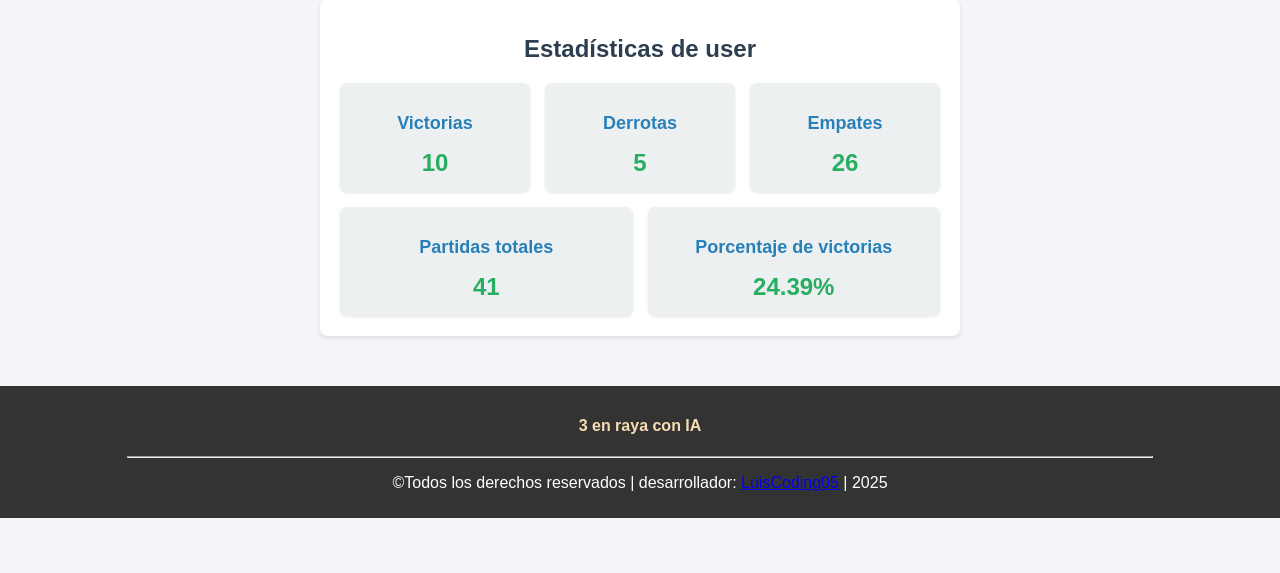
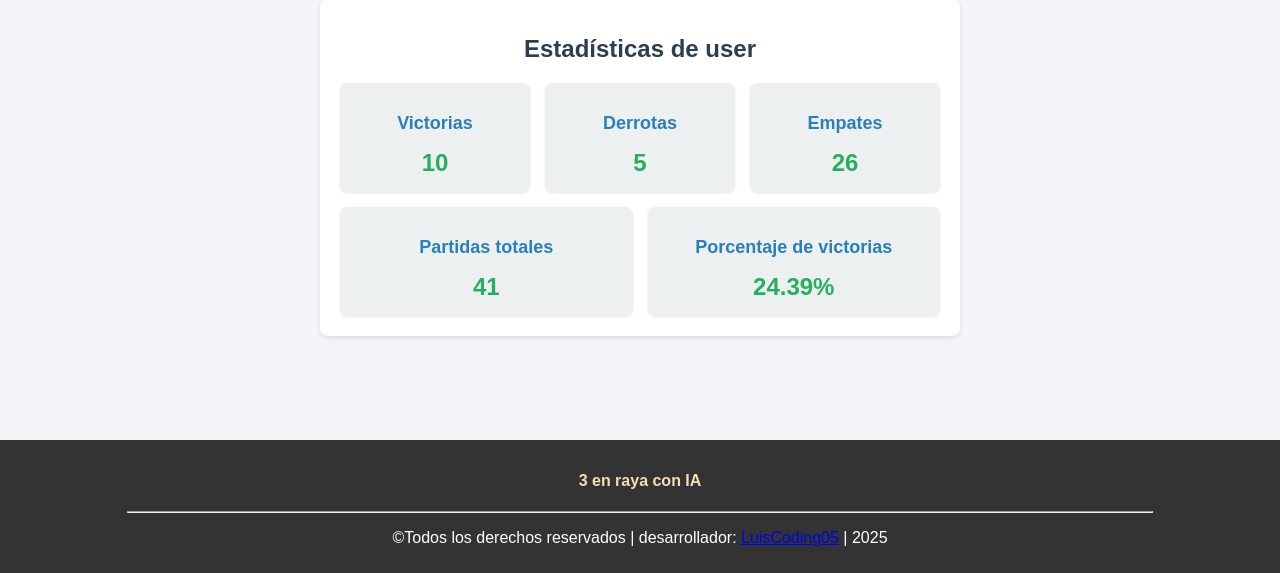
Before and after one commit to LuisCoding05/AI-TicTacToe, a Flask app: page /UserInfo in a window 1280 px wide. Shown: the part 227-800 px from the top of the page. Run offline with Flask 3, Linux system fonts and the light colour scheme; a user stored in the database is signed in; data comes from the database, SQL or seed files in the repository; parts of the project's set-up code (start-up, migrations or seed data) failed here and were passed over.

Commit message:
footer fixed

```diff
--- a/static/styles/errores.css
+++ b/static/styles/errores.css
@@ -83,7 +83,7 @@ a:hover {
     justify-content: center;
     align-items: center;
     min-height: 3rem;
-    position: relative;
+    position: absolute;
     width: 100%;
     bottom: 0;
 }
--- a/static/styles/footer.css
+++ b/static/styles/footer.css
@@ -3,8 +3,9 @@ footer{
     color: #fff;
     padding: 10px 0;
     text-align: center;
+    position: absolute;
     bottom: 0;
-    position: relative
+    width: 100%;
 }
 
 footer h4{
```
